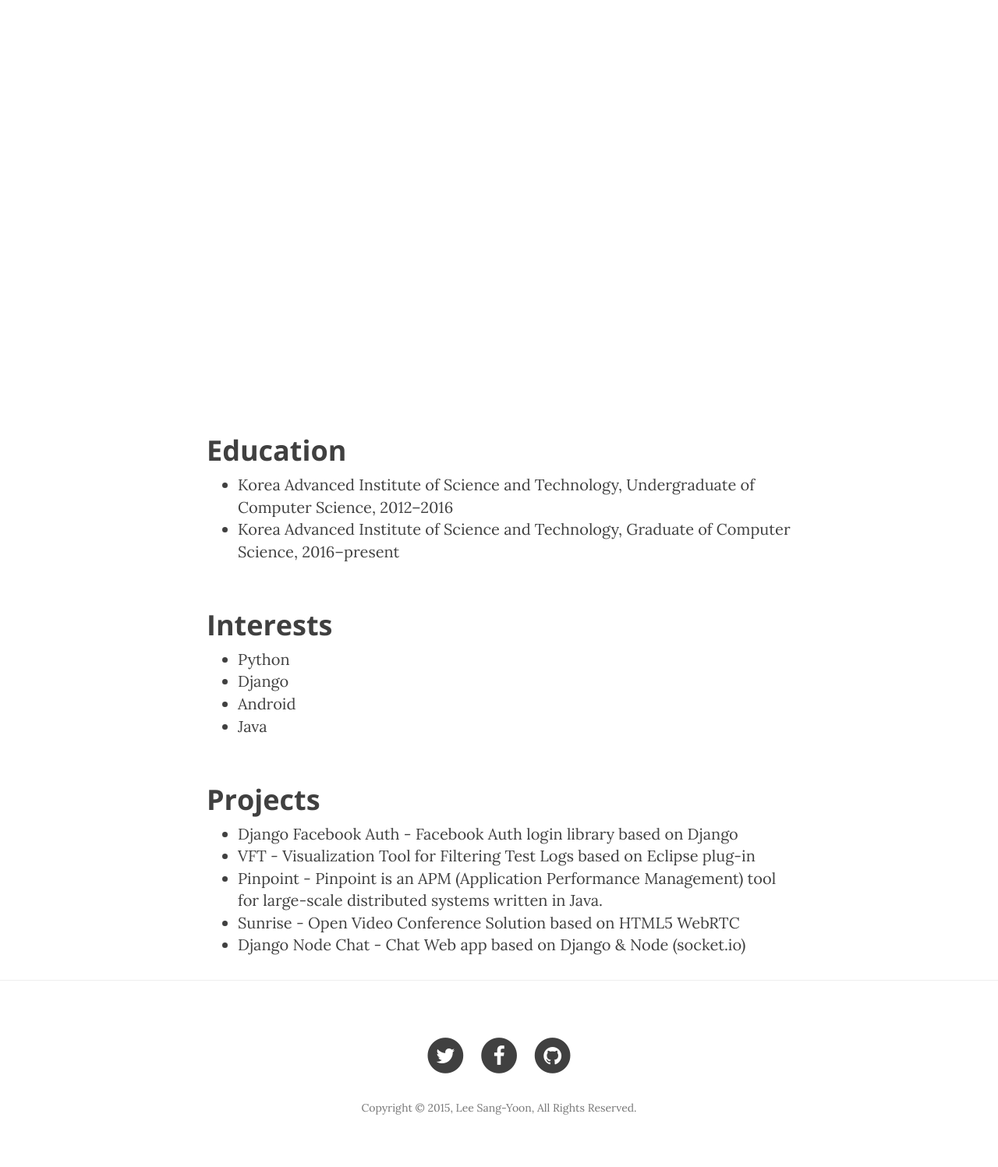
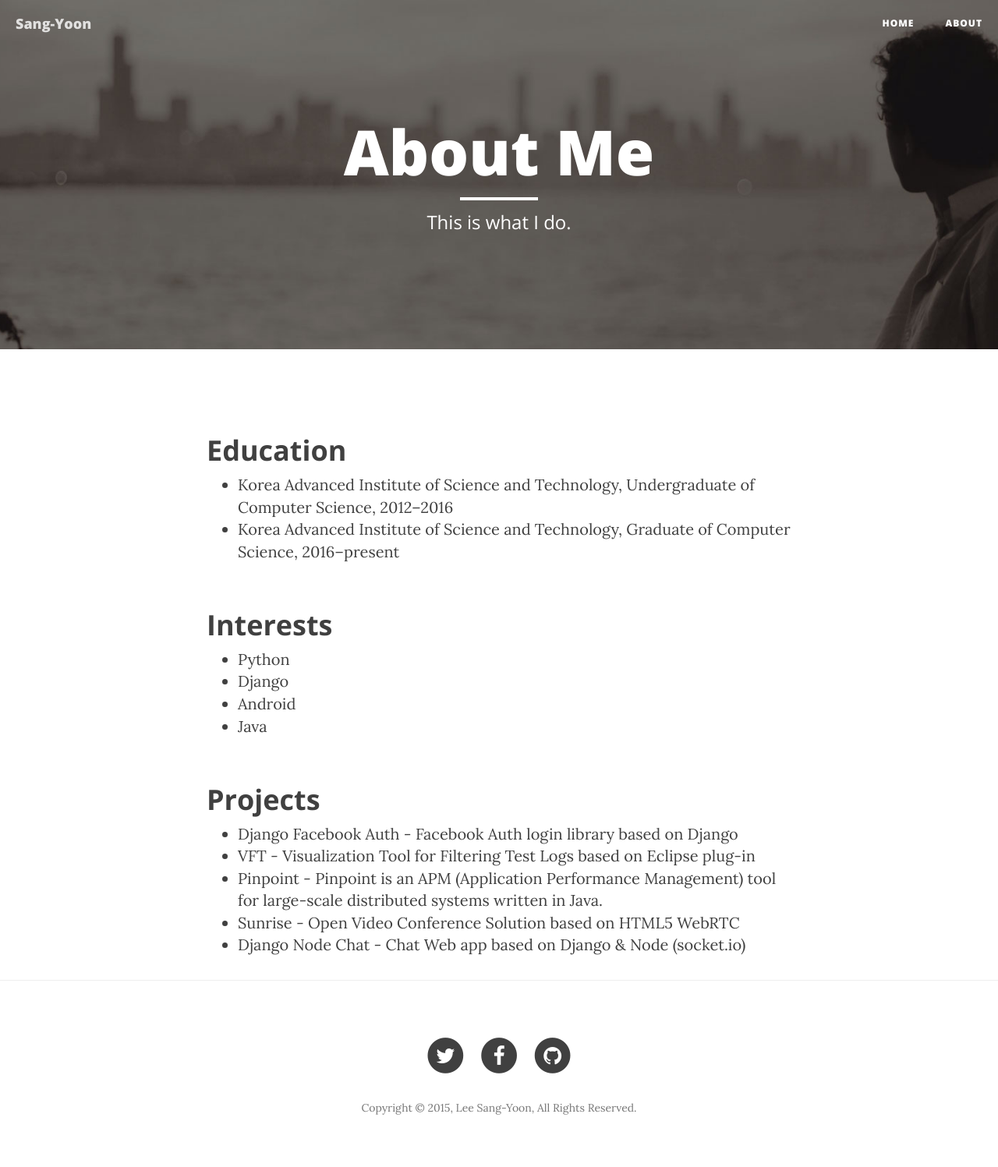
Before and after one commit to pinetree408/pinetree408.github.io, a Jekyll site: the page built from about/index.html, in a window 1280 px wide. Shown: the whole page at 78% size. Built offline with Jekyll 4.4.1, drawn with Linux system fonts in a browser that asks for light colours; nearby versions of some CDN libraries.

Commit message:
Fix img render bug at about me

```diff
--- a/about/index.html
+++ b/about/index.html
@@ -4,7 +4,7 @@
 ---
 <!-- Page Header -->
 <!-- Set your background image for this header on the line below. -->
-<header class="intro-header" style="background-image: url('img/about-bg.jpg')">
+<header class="intro-header" style="background-image: url('/img/about-bg.jpg')">
   <div class="container">
     <div class="row">
       <div class="col-lg-8 col-lg-offset-2 col-md-10 col-md-offset-1">
```
